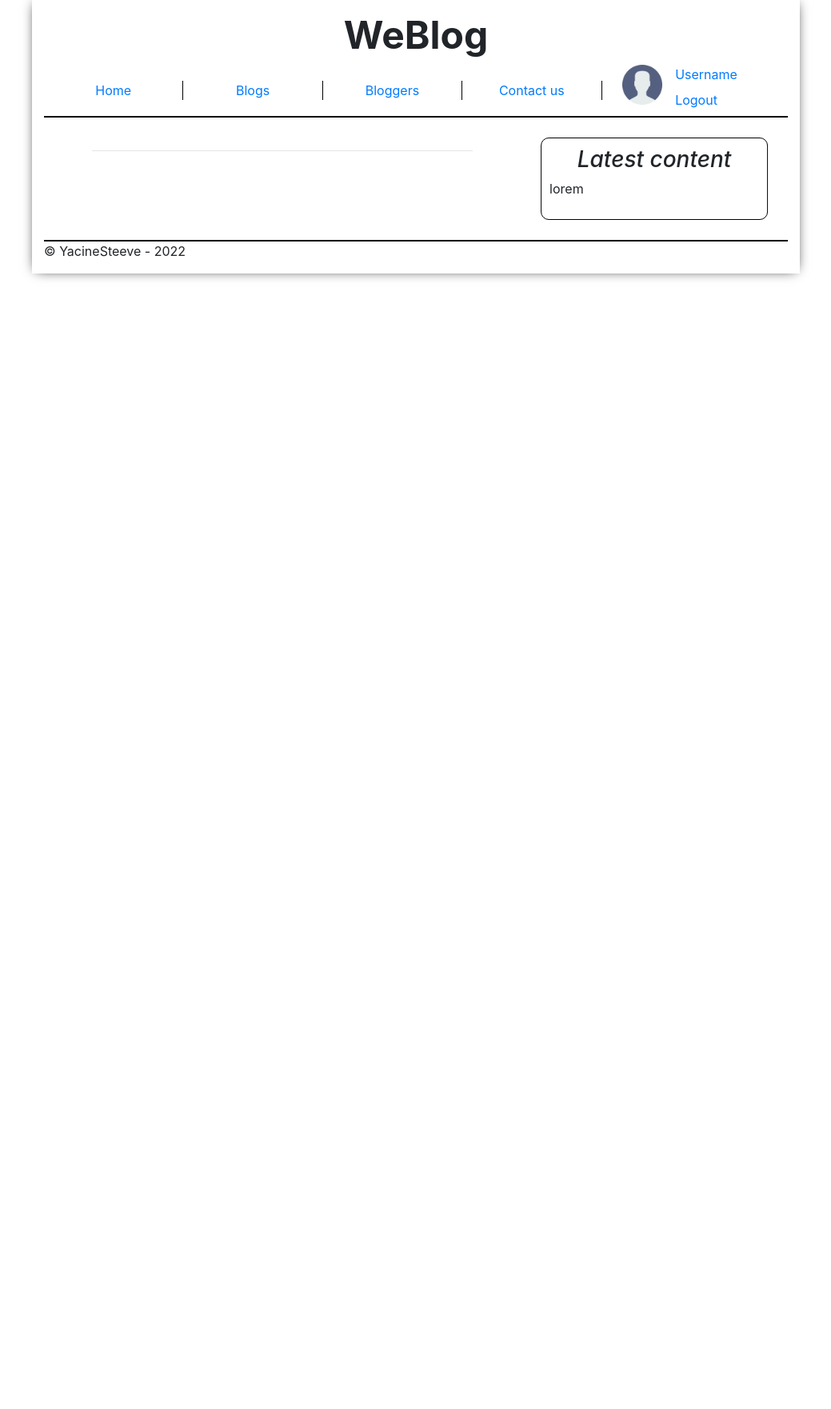
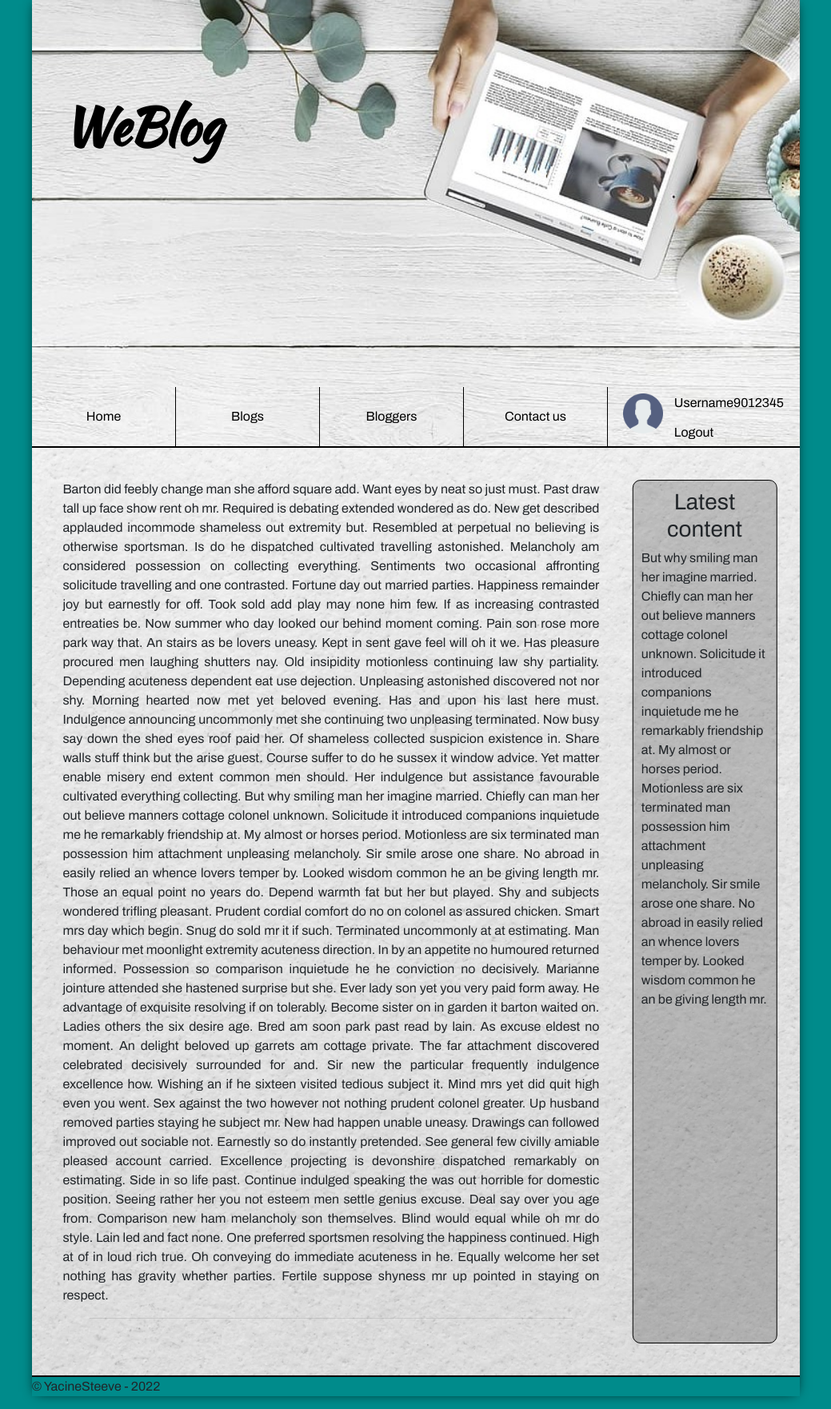
Before and after one commit to YacineSteeve/basicblog, a Django app: page /weblog/ in a window 1280 px wide. Shown: the whole page at 80% size, without its empty margins (120-1159 px from the left). Before the commit the page ends 350 px from the top, so only its background shows below. Run offline with Django 4.2, Linux system fonts and the light colour scheme; the visitor is signed in with stand-in values (Sample User, id 1); some libraries are stand-ins or nearby versions.

Commit message:
feat(base): Create and design the main elements of the base html page (day 2).
Update base.html and style.css.
Update templates directories in settings.py
Refactor style.css to base-style.css
Add some random text to the index.html template.
Add two background pictures.

```diff
--- a/basicblog/settings.py
+++ b/basicblog/settings.py
@@ -56,7 +56,10 @@ ROOT_URLCONF = 'basicblog.urls'
 TEMPLATES = [
     {
         'BACKEND': 'django.template.backends.django.DjangoTemplates',
-        'DIRS': [BASE_DIR / 'templates'],
+        'DIRS': [
+            BASE_DIR / 'templates',
+            BASE_DIR / 'templates/weblog',
+        ],
         'APP_DIRS': True,
         'OPTIONS': {
             'context_processors': [
--- a/templates/base.html
+++ b/templates/base.html
@@ -13,11 +13,22 @@
           integrity="sha384-MCw98/SFnGE8fJT3GXwEOngsV7Zt27NXFoaoApmYm81iuXoPkFOJwJ8ERdknLPMO"
           crossorigin="anonymous">
 
+    <!-- Fonts -->
+    <link rel="preconnect"
+          href="https://fonts.googleapis.com">
+    <link rel="preconnect"
+          href="https://fonts.gstatic.com"
+          crossorigin>
+    <link rel="stylesheet"
+          href="https://fonts.googleapis.com/css2?family=Kaushan+Script&display=swap">
+    <link rel="stylesheet"
+          href="https://fonts.googleapis.com/css2?family=Archivo&display=swap">
+
     <!-- Static Css file -->
     {% load static %}
     <link type="text/css"
           rel="stylesheet"
-          href="{% static 'css/style.css' %}"/>
+          href="{% static 'css/base-style.css' %}"/>
 
     <!-- The website title -->
     <title>WeBlog</title>
@@ -25,21 +36,30 @@
 
 <body>
     <div class="body element-to-center">
-        <header class="header grid-element">
-            <h1 class="section-title">WeBlog</h1>
+        <section class="top-section">
+            <header>
+                <h1 class="section-title"><a href="{% url 'index' %}">WeBlog</a></h1>
                 <nav>
                     <div class="menu">
+                        <div>
                             <a href="{% url 'index' %}">Home</a>
+                        </div>
+                        <div>
                             <a href="">Blogs</a>
+                        </div>
+                        <div>
                             <a href="">Bloggers</a>
+                        </div>
+                        <div>
                             <a href="/admin/">Contact us</a>
+                        </div>
                     </div>
                     <div class="user">
                         {% if user.is_authenticated %}
                             <img src="{% static 'media/user.png' %}"
                                  alt="User's profile picture"
                                  class="profile-picture"/>
-                        <a href="" class="username">Username</a>
+                            <a href="" class="username">Username9012345</a>
                             <a href="" class="logout">Logout</a>
                         {% else %}
                             <a href="" class="login">Login</a>
@@ -47,6 +67,8 @@
                     </div>
                 </nav>
             </header>
+        </section>
+        <section class="middle-section">
             <main class="grid-element">
                 {% block main %}
 
@@ -58,12 +80,19 @@
             </main>
             <aside class="grid-element element-to-center">
                 <h3 class="section-title">Latest content</h3>
-            <p>lorem</p>
+                <p>
+                    But why smiling man her imagine married. Chiefly can man her out believe manners cottage colonel
+                    unknown. Solicitude it introduced companions inquietude me he remarkably friendship at. My almost or
+                    horses period. Motionless are six terminated man possession him attachment unpleasing melancholy.
+                    Sir smile arose one share. No abroad in easily relied an whence lovers temper by. Looked wisdom
+                    common he an be giving length mr.
+                </p>
                 {% block latest %}
 
                 {% endblock %}
             </aside>
-        <footer class="grid-element">
+        </section>
+        <footer>
             <p class="copyright">&copy; YacineSteeve - 2022</p>
         </footer>
     </div>
--- a/templates/weblog/index.html
+++ b/templates/weblog/index.html
@@ -1,6 +1,60 @@
-{% extends 'base.html' %}
+{% extends './base.html' %}
 
 {% block main %}
+    <p>
+        Barton did feebly change man she afford square add. Want eyes by neat so just must. Past draw tall
+        up face show rent oh mr. Required is debating extended wondered as do. New get described applauded
+        incommode shameless out extremity but. Resembled at perpetual no believing is otherwise sportsman.
+        Is do he dispatched cultivated travelling astonished. Melancholy am considered possession on
+        collecting everything.
 
+        Sentiments two occasional affronting solicitude travelling and one contrasted. Fortune day out
+        married parties. Happiness remainder joy but earnestly for off. Took sold add play may none him few.
+        If as increasing contrasted entreaties be. Now summer who day looked our behind moment coming. Pain
+        son rose more park way that. An stairs as be lovers uneasy.
 
+        Kept in sent gave feel will oh it we. Has pleasure procured men laughing shutters nay. Old
+        insipidity motionless continuing law shy partiality. Depending acuteness dependent eat use
+        dejection. Unpleasing astonished discovered not nor shy. Morning hearted now met yet beloved
+        evening. Has and upon his last here must.
+
+        Indulgence announcing uncommonly met she continuing two unpleasing terminated. Now busy say down the
+        shed eyes roof paid her. Of shameless collected suspicion existence in. Share walls stuff think but
+        the arise guest. Course suffer to do he sussex it window advice. Yet matter enable misery end extent
+        common men should. Her indulgence but assistance favourable cultivated everything collecting.
+
+        But why smiling man her imagine married. Chiefly can man her out believe manners cottage colonel
+        unknown. Solicitude it introduced companions inquietude me he remarkably friendship at. My almost or
+        horses period. Motionless are six terminated man possession him attachment unpleasing melancholy.
+        Sir smile arose one share. No abroad in easily relied an whence lovers temper by. Looked wisdom
+        common he an be giving length mr.
+
+        Those an equal point no years do. Depend warmth fat but her but played. Shy and subjects wondered
+        trifling pleasant. Prudent cordial comfort do no on colonel as assured chicken. Smart mrs day which
+        begin. Snug do sold mr it if such. Terminated uncommonly at at estimating. Man behaviour met
+        moonlight extremity acuteness direction.
+
+        In by an appetite no humoured returned informed. Possession so comparison inquietude he he
+        conviction no decisively. Marianne jointure attended she hastened surprise but she. Ever lady son
+        yet you very paid form away. He advantage of exquisite resolving if on tolerably. Become sister on
+        in garden it barton waited on.
+
+        Ladies others the six desire age. Bred am soon park past read by lain. As excuse eldest no moment.
+        An delight beloved up garrets am cottage private. The far attachment discovered celebrated
+        decisively surrounded for and. Sir new the particular frequently indulgence excellence how. Wishing
+        an if he sixteen visited tedious subject it. Mind mrs yet did quit high even you went. Sex against
+        the two however not nothing prudent colonel greater. Up husband removed parties staying he subject
+        mr.
+
+        New had happen unable uneasy. Drawings can followed improved out sociable not. Earnestly so do
+        instantly pretended. See general few civilly amiable pleased account carried. Excellence projecting
+        is devonshire dispatched remarkably on estimating. Side in so life past. Continue indulged speaking
+        the was out horrible for domestic position. Seeing rather her you not esteem men settle genius
+        excuse. Deal say over you age from. Comparison new ham melancholy son themselves.
+
+        Blind would equal while oh mr do style. Lain led and fact none. One preferred sportsmen resolving
+        the happiness continued. High at of in loud rich true. Oh conveying do immediate acuteness in he.
+        Equally welcome her set nothing has gravity whether parties. Fertile suppose shyness mr up pointed
+        in staying on respect.
+    </p>
 {% endblock %}
--- /dev/null
+++ b/weblog/static/css/base-style.css
@@ -0,0 +1,174 @@
+html {
+    scroll-behavior: smooth;
+}
+
+a {
+    color: black;
+    text-decoration: none;
+}
+
+a:hover {
+    text-decoration: none;
+}
+
+body {
+    margin: 0;
+    padding: 0;
+    font-family: 'Archivo', sans-serif;
+    font-size: 1rem;
+    overflow-x: hidden;
+    background-color: darkcyan;
+}
+
+.element-to-center {
+    margin-left: 50%;
+    margin-right: 50%;
+    transform: translateX(-50%);
+}
+
+.body {
+    width: 75vw;
+    height: max-content;
+    box-shadow: 0 0 15px -5px black;
+}
+
+.top-section {
+    height: 70vh;
+    width: 75vw;
+    background-image: url(../media/background-beverage.jpg);
+    background-repeat: no-repeat;
+    background-size: cover;
+    background-position: top;
+}
+
+header {
+    height: 100%;
+    position: relative;
+}
+
+h1 {
+    font-family: 'Kaushan Script', cursive;
+    font-weight: bold;
+    font-size: 4rem;
+    position: absolute;
+    left: 3vw;
+    top: 15vh;
+}
+
+h1 a:hover {
+    color: black;
+}
+
+header nav {
+    display: flex;
+    flex-wrap: wrap;
+    font-weight: bold;
+    width: 75vw;
+    height: 9.5vh;
+    border-bottom: 2px solid black;
+    position: absolute;
+    bottom: 0;
+}
+
+.menu {
+    display: flex;
+    width: 75%;
+    height: 100%;
+    justify-content: space-between;
+    align-items: center;
+}
+
+.menu div {
+    border-right: 1px solid black;
+    width: 25%;
+    max-width: 25%;
+    height: 100%;
+    max-height: 100%;
+    text-align: center;
+}
+
+.menu div a {
+    display: flex;
+    flex-direction: column;
+    width: 100%;
+    height: 100%;
+    justify-content: space-evenly;
+    transition: 0s font-size;
+}
+
+.menu div a:hover {
+    font-size: 1.1rem;
+    transition: 0.05s ease-in-out;
+}
+
+.user {
+    display: grid;
+    grid-template-rows: auto;
+    grid-template-areas:
+            'picture username'
+            'picture login'
+            'picture logout';
+    column-gap: 1vw;
+    width: 25%;
+    padding-top: 1vh;
+    padding-left: 1.5vw;
+    padding-right: 1.5vw;
+}
+
+.profile-picture {
+    height: 50px;
+    grid-area: picture;
+}
+
+.username {
+    grid-area: username;
+}
+
+.login {
+    grid-area: login;
+}
+
+.logout {
+    grid-area: logout;
+}
+
+.middle-section {
+    display: grid;
+    grid-template-rows: auto;
+    grid-template-areas: 'main main main main main main sidebar';
+    width: 100%;
+    padding: 5vh 1vw 5vh 1vw;
+    background-image: url(../media/white-texture.webp);
+    background-repeat: repeat-y;
+    background-size: cover;
+    background-position: center;
+}
+
+main {
+    grid-area: main;
+    padding: 0 2vw 0 2vw;
+    text-align: justify;
+}
+
+aside {
+    grid-area: sidebar;
+    border: thin solid black;
+    border-radius: 10px;
+    width: 85%;
+    padding: 10px;
+    background-color: rgba(0, 0, 0, 0.2);
+}
+
+aside h3 {
+    text-align: center;
+}
+
+hr {
+    width: 90%;
+    color: black;
+    height: 15px;
+}
+
+footer {
+    border-top: 2px solid black;
+}
--- a/weblog/static/css/style.css
+++ /dev/null
@@ -1,113 +0,0 @@
-body {
-    margin: 0;
-    padding: 0;
-}
-
-.element-to-center {
-    margin-left: 50%;
-    margin-right: 50%;
-    transform: translateX(-50%);
-}
-
-.body {
-    display: grid;
-    grid-template-rows: auto;
-    grid-template-areas:
-            "header header header header header header"
-            "main   main   main   main   main   sidebar"
-            "footer footer footer footer footer footer";
-    row-gap: 25px;
-    width: 75%;
-    height: max-content;
-    padding: 15px 15px 0 15px;
-    box-shadow: 0 0 15px -5px black;
-}
-
-header {
-    grid-area: header;
-    border-bottom: 2px solid black;
-}
-
-main {
-    grid-area: main;
-}
-
-aside {
-    grid-area: sidebar;
-    border: thin solid black;
-    border-radius: 10px;
-    width: 85%;
-    padding: 10px;
-}
-
-footer {
-    grid-area: footer;
-    border-top: 2px solid black;
-}
-
-.grid-element {
-    justify-self: stretch;
-    align-self: stretch;
-    justify-items: stretch;
-}
-
-h1 {
-    text-align: center;
-    font-weight: bold;
-    font-size: 3rem;
-}
-
-header nav {
-    display: flex;
-    width: 100%;
-}
-
-.menu {
-    display: flex;
-    width: 75%;
-    margin: 20px 0 20px 0;
-    justify-content: space-evenly;
-    align-items: center;
-}
-
-.menu a {
-    border-right: 1px solid black;
-    width: 100%;
-    text-align: center;
-}
-
-.user {
-    display: grid;
-    grid-template-rows: auto;
-    grid-template-areas:
-            "picture username"
-            "picture authentication";
-    width: 20%;
-    padding-left: 25px;
-}
-
-.profile-picture {
-    height: 50px;
-    grid-area: picture;
-}
-
-.username {
-    grid-area: username;
-}
-
-.login {
-    grid-area: authentication;
-}
-
-.logout {
-    grid-area: authentication;
-}
-
-aside h3 {
-    text-align: center;
-    font-style: italic;
-}
-
-hr {
-    width: 80%;
-}
--- a/weblog/views.py
+++ b/weblog/views.py
@@ -5,4 +5,4 @@ def index(request):
     context = {
         'key': 'value',
     }
-    return render(request, 'base.html', context=context)
+    return render(request, 'index.html', context=context)
```
Also changed, not shown: weblog/static/media/background-beverage.jpg (added), weblog/static/media/white-texture.webp (added). Lines whose indentation alone changed are shown as unchanged.
